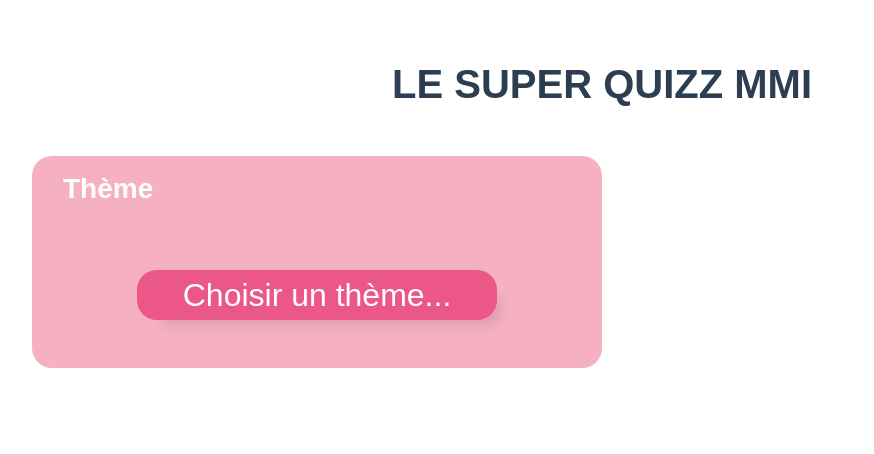
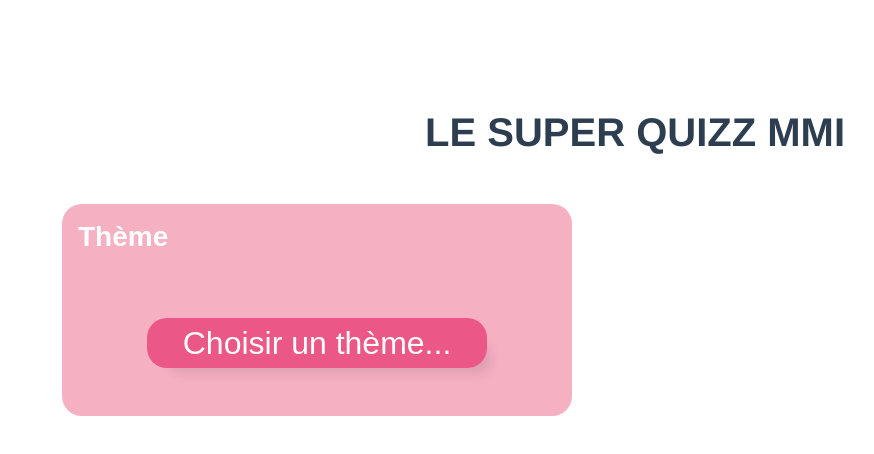
Before and after one commit to Owe1n/mmiQuizz, a Vue app in the folder mmiquizzvue/: page / in a window 1280 px wide. Shown: the top 454 px of the page, without its empty margins (38-912 px from the left). Built offline with nearby package versions, Linux system fonts and the light colour scheme.

Commit message:
Dernière modif style interface

```diff
--- a/mmiquizzvue/src/App.vue
+++ b/mmiquizzvue/src/App.vue
@@ -1,58 +1,52 @@
 <template>
-  <div id="app">
-
-    <themeSelect @select-theme="onSelectTheme" :list_theme="listeThemes"/>
-    <listeQuiz @select-quiz="onSelectQuiz" :idTheme="idTheme" />
-    <quiz :idQuiz="idQuiz" :idTheme="idTheme"/>
-
+  <div id="app" class="container">
+    <div class="row col-12">
+      <h1 class="theme-title m-5 col-12">LE SUPER QUIZZ MMI</h1>
+      <div class="col-6">
+        <themeSelect @select-theme="onSelectTheme" :list_theme="listeThemes" />
+        <listeQuiz @select-quiz="onSelectQuiz" :idTheme="idTheme" />
+      </div>
+      <quiz class="col-6" :idQuiz="idQuiz" :idTheme="idTheme" />
+    </div>
   </div>
 </template>
 
 <script>
 //import HelloWorld from './components/HelloWorld.vue'
-import listeQuiz from './components/listeQuiz.vue'
-import themeSelect from  './components/ThemeSelect.vue'
-import quiz from './components/Quiz.vue'
+import listeQuiz from "./components/listeQuiz.vue";
+import themeSelect from "./components/ThemeSelect.vue";
+import quiz from "./components/Quiz.vue";
 import { get_listTheme } from "./data/quizz";
 
 export default {
-  name: 'App',
-  data: function(){
+  name: "App",
+  data: function() {
     return {
-      idTheme :"0",
-      idQuiz : "0",
-
-
-    }
+      idTheme: "0",
+      idQuiz: "0"
+    };
   },
   components: {
     //HelloWorld,
     listeQuiz,
     themeSelect,
     quiz
-
-
   },
-  computed:{
+  computed: {
     listeThemes: function() {
-      console.log(get_listTheme())
+      console.log(get_listTheme());
       return get_listTheme();
     }
   },
-  methods:{
-    onSelectQuiz : function(idQuiz){
-
+  methods: {
+    onSelectQuiz: function(idQuiz) {
       this.idQuiz = idQuiz;
-
     },
-    onSelectTheme : function(idTheme){
-
+    onSelectTheme: function(idTheme) {
       this.idTheme = idTheme;
-
     }
   }
-}
-
+};
 </script>
 
 <style>
@@ -64,4 +58,14 @@ export default {
   color: #2c3e50;
   margin-top: 60px;
 }
+
+@import url("https://fonts.googleapis.com/css?family=Raleway:100,200,300,400,500,700,800&display=swap%27");
+
+.container {
+  font-family: "Raleway", sans-serif;
+}
+
+h1 {
+  font-weight: 800;
+}
 </style>
--- a/mmiquizzvue/src/components/Quiz.vue
+++ b/mmiquizzvue/src/components/Quiz.vue
@@ -1,23 +1,19 @@
 <template>
-  <div>
-    <div>
-
-
-            <div id="questions" v-if="idQuiz!=0">
-                LE QUIZZ AURAIT DU S'AFFICHER LA MAIS LE PARSING DU JSON NE S'EFFECTUE PAS ET ON COMPREND PAS POURQUOI. <br>
-                On a quand même reussi à parser un fichier sur le net : <br>
-
-                User id : {{listeQuestions.userId}}<br>
-                Title : {{listeQuestions.title}}<br>
-                Completed : {{listeQuestions.completed}}<br>
-                Le lien du json en question :
-                https://jsonplaceholder.typicode.com/todos/1
-
-
-            </div>
-
-
-
+  <div class="col-6">
+    <div id="questions" class="col-12 h-100" v-if="idQuiz!=0">
+      <h3 class="text-left mt-0 mb-5 pt-2">Quizz</h3>
+      <p class="mx-auto my-auto">
+        LE QUIZZ AURAIT DU S'AFFICHER LA MAIS LE PARSING DU JSON NE S'EFFECTUE PAS ET ON COMPREND PAS POURQUOI.
+        <br />On a quand même reussi à parser un fichier sur le net :
+        <br />
+        User id : {{listeQuestions.userId}}
+        <br />
+        Title : {{listeQuestions.title}}
+        <br />
+        Completed : {{listeQuestions.completed}}
+        <br />Le lien du json en question :
+        https://jsonplaceholder.typicode.com/todos/1
+      </p>
     </div>
   </div>
 </template>
@@ -31,10 +27,10 @@ export default {
   props: ["idQuiz"],
   data: function() {
     return {
-      listeQuestions : null,
+      listeQuestions: null
     };
   },
-   watch: {
+  watch: {
     idQuiz: function() {
       if (this.idQuiz) {
         getQuizAjax(this.idQuiz).then(json => {
@@ -45,16 +41,12 @@ export default {
   },
   computed: {
     theme: function() {
-      console.log(getTheme(this.idTheme))
+      console.log(getTheme(this.idTheme));
       return getTheme(this.idTheme);
-    },
-
+    }
   },
-  methods: {
-
-  }
+  methods: {}
 };
-
 </script>
 
 <!-- Add "scoped" attribute to limit CSS to this component only -->
@@ -64,7 +56,28 @@ export default {
   margin-bottom: 0.5rem;
 }
 
+@import url("https://fonts.googleapis.com/css?family=Raleway:100,200,300,400,500,700,800&display=swap%27");
+
+.container {
+  font-family: "Raleway", sans-serif;
+}
+
 .quiz-title-text {
   margin: 0;
 }
+
+h3 {
+  font-weight: 600;
+  color: white;
+}
+
+p {
+  color: white;
+  font-weight: 500;
+}
+
+#questions {
+  border-radius: 20px;
+  background-color: #f9d778;
+}
 </style>
--- a/mmiquizzvue/src/components/ThemeSelect.vue
+++ b/mmiquizzvue/src/components/ThemeSelect.vue
@@ -1,8 +1,7 @@
 <template>
   <div class="container">
-    <h1 class="theme-title m-5">LE SUPER QUIZZ MMI</h1>
     <div class="row">
-      <div id="card" class="col-6">
+      <div id="card" class="col-12 p-0">
         <h3 class="text-left m-3">Thème</h3>
         <button
           id="boutton"
@@ -70,6 +69,12 @@ h3 {
   color: white;
 }
 
+@import url("https://fonts.googleapis.com/css?family=Raleway:100,200,300,400,500,700,800&display=swap%27");
+
+.container {
+  font-family: "Raleway", sans-serif;
+}
+
 #boutton {
   border: none;
   border-radius: 20px;
--- a/mmiquizzvue/src/components/listeQuiz.vue
+++ b/mmiquizzvue/src/components/listeQuiz.vue
@@ -1,7 +1,7 @@
 <template>
   <div class="container">
     <div class="row">
-      <div id="card" class="col-6 d-flex quiz-title-bloc flex-column" v-if="theme">
+      <div id="card" class="col-12 p-0 d-flex quiz-title-bloc flex-column" v-if="theme">
         <h3 class="text-left m-3">Liste Quizz</h3>
         <ul>
           <li class="mt-n1" v-for="quiz in theme.listeQuiz" :key="quiz.id">
@@ -30,7 +30,7 @@ export default {
   methods: {
     selectQuiz(quizId) {
       event.preventDefault();
-      this.$emit("select-quiz",quizId);
+      this.$emit("select-quiz", quizId);
     }
   }
 };
```
